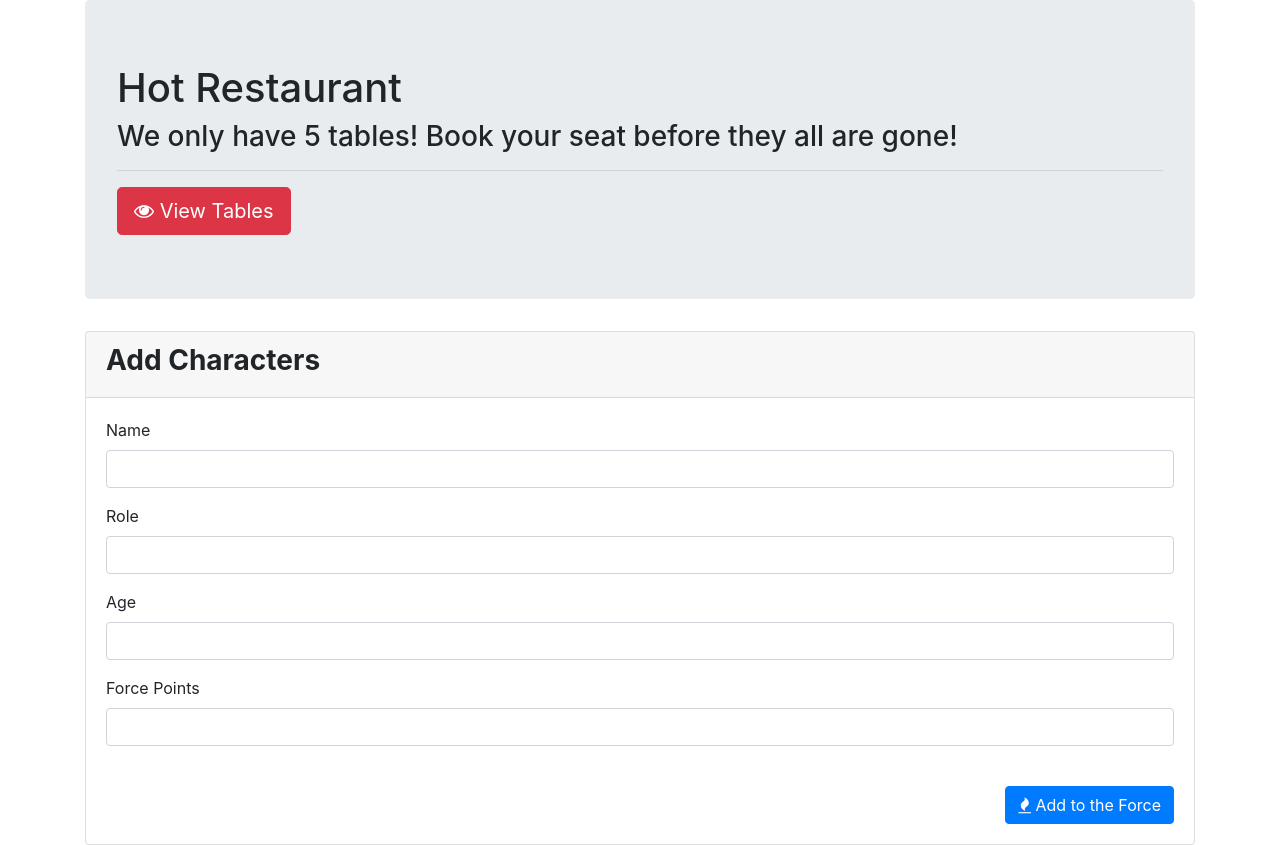
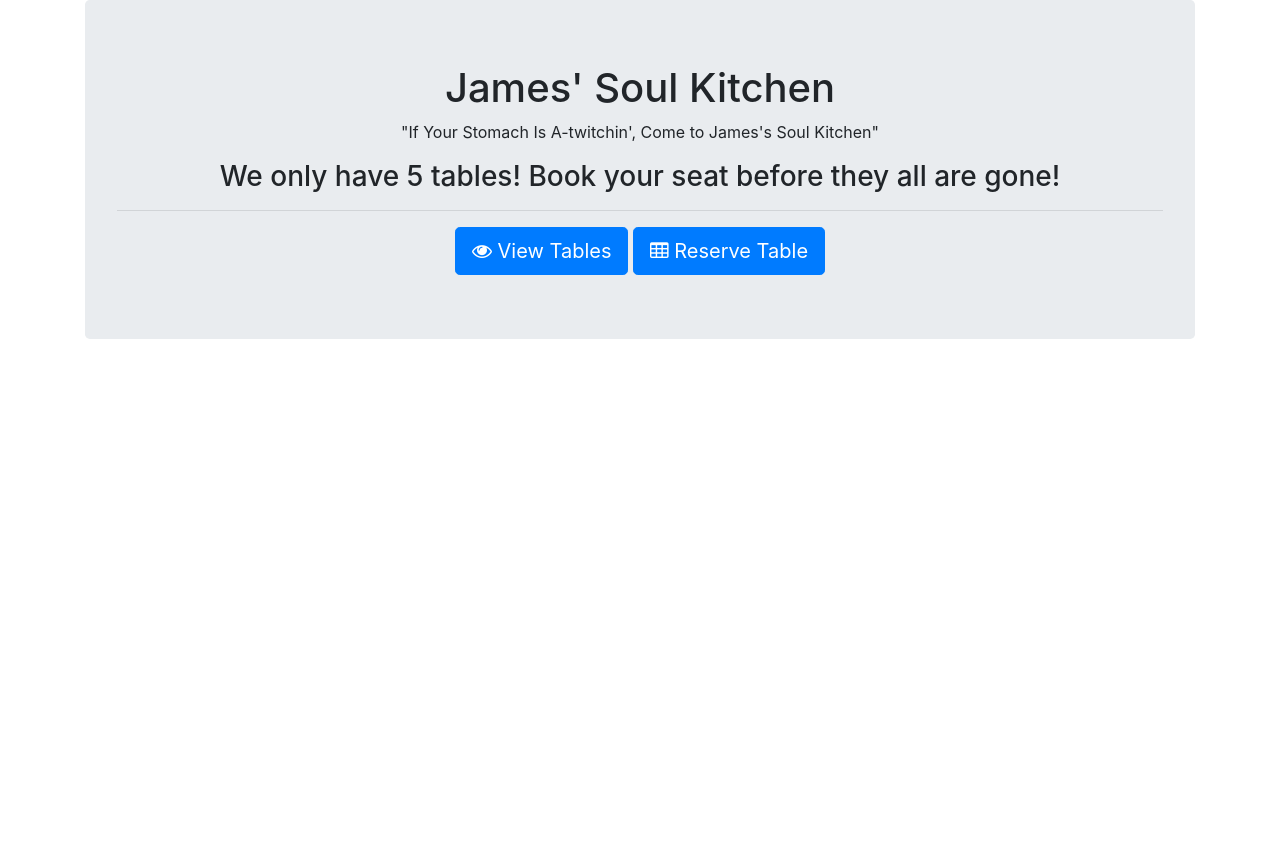
Before and after one commit to schevet/restaurant, a website: page index.html in a window 1280 px wide. After the commit the page ends 800 px from the top, so only its background shows below. Drawn offline with nearby package versions, Linux system fonts and the light colour scheme.

Commit message:
updated index page with slogan

```diff
--- a/index.html
+++ b/index.html
@@ -1,8 +1,9 @@
 <!DOCTYPE html>
 <html lang="en">
+
 <head>
   <meta charset="UTF-8">
-  <title>Star Wars - Express</title>
+  <title>Restaurant Home</title>
   <!-- Latest compiled and minified CSS & JS -->
   <link rel="stylesheet" href="https://maxcdn.bootstrapcdn.com/bootstrap/4.0.0/css/bootstrap.min.css">
   <link rel="stylesheet" href="https://stackpath.bootstrapcdn.com/font-awesome/4.7.0/css/font-awesome.min.css">
@@ -10,59 +11,22 @@
   <script src="https://maxcdn.bootstrapcdn.com/bootstrap/4.0.0/js/bootstrap.min.js"></script>
 
 </head>
+
 <body>
 
   <div class="container">
-    <div class="jumbotron">
-      <h1>Hot Restaurant</h1>
+    <div class="jumbotron text-center">
+      <h1>James' Soul Kitchen</h1>
+      <blockquote>"If Your Stomach Is A-twitchin', Come to James's Soul Kitchen"</blockquote>
       <h3>We only have 5 tables! Book your seat before they all are gone!</h3>
       <hr>
-      <a href="/"><button class="btn btn-danger btn-lg"><span class="fa fa-eye"></span> View Tables</button></a>
+      <a href="view.html"><button class="btn btn-primary btn-lg"><span class="fa fa-eye"></span> View Tables</button></a>
+      <a href="reserve.html"><button class="btn btn-primary btn-lg"><span class="fa fa-table"></span> Reserve
+          Table</button></a>
     </div>
-    <div class="row">
-
-      <div class="col-12">
-
-        <div class="card">
-          <div class="card-header">
-            <h3><strong>Add Characters</strong></h3>
-          </div>
-          <div class="card-body">
-            <form method="POST" role="form">
-
-              <div class="form-group">
-                <label for="name">Name</label>
-                <input type="text" class="form-control" id="name">
-              </div>
-
-              <div class="form-group">
-                <label for="role">Role</label>
-                <input type="text" class="form-control" id="role">
-              </div>
-
-              <div class="form-group">
-                <label for="age">Age</label>
-                <input type="text" class="form-control" id="age">
-              </div>
-
-              <div class="form-group">
-                <label for="force-points">Force Points</label>
-                <input type="text" class="form-control" id="force-points">
-              </div>
-
-            </form>
-            <br>
-            <div class="text-right">
-              <button type="submit" class="btn btn-primary btn-md" id="add-btn"><span class="fa fa-fire"></span> Add to the Force</button>
-            </div>
-          </div>
-        </div>
-
-      </div>
-    </div>
-  </div>
 
   <script src="js/add.js"></script>
 
 </body>
+
 </html>
```
